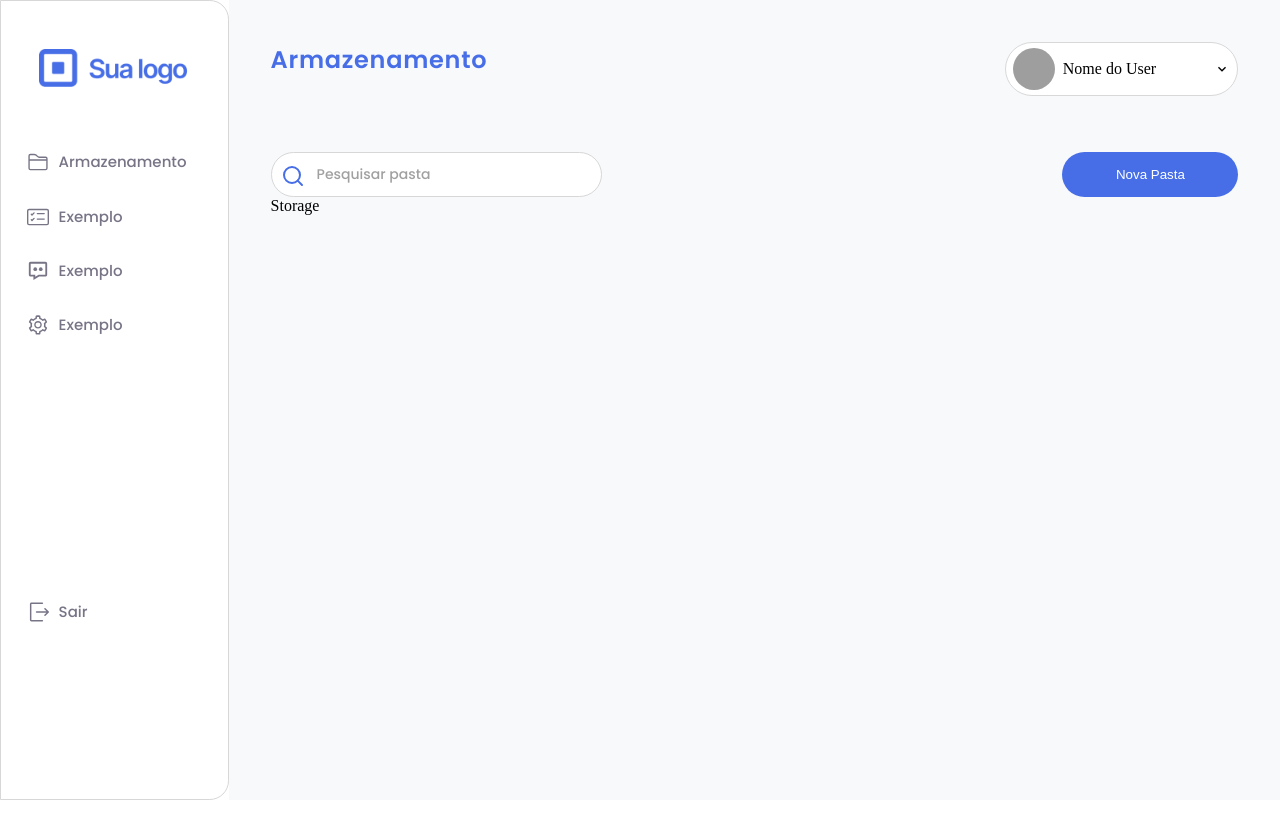
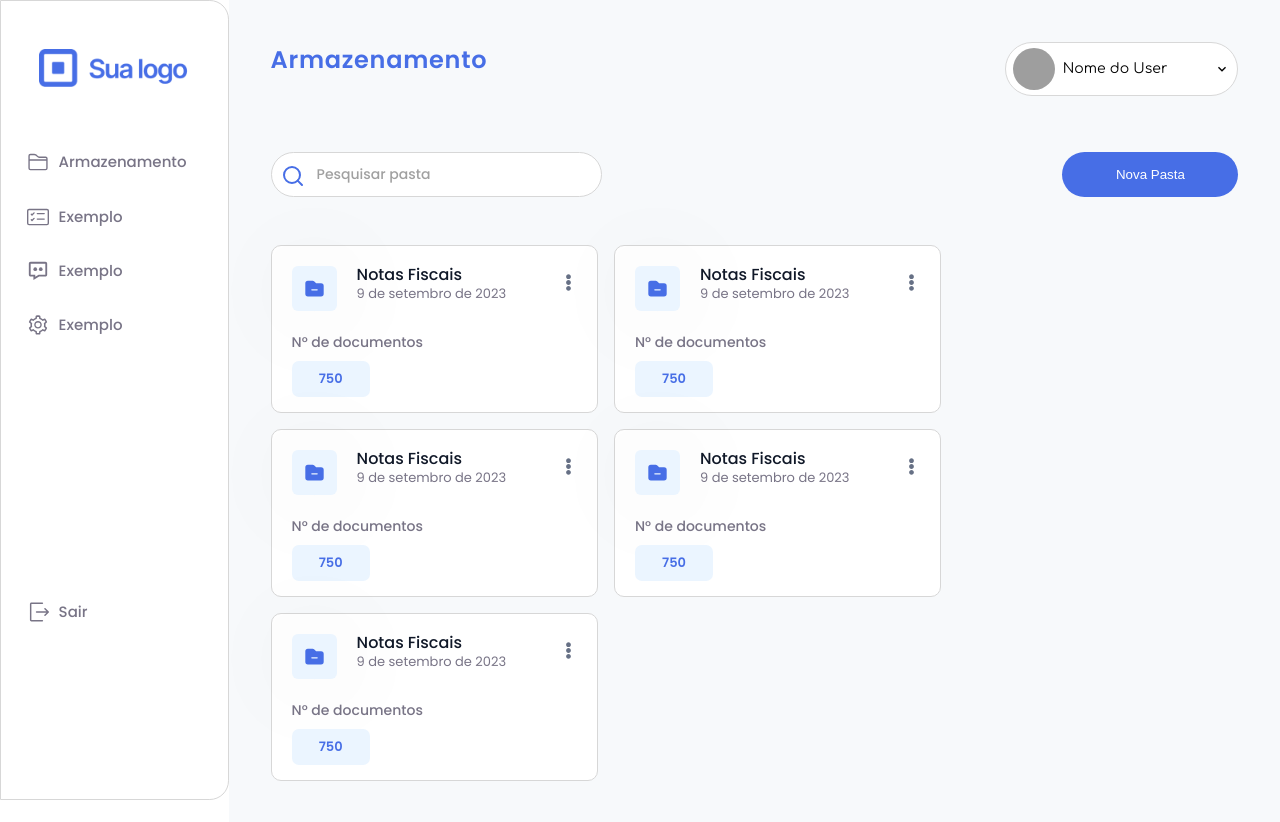
Before and after one commit to sararchh/filesCloud, a React (Vite) app in the folder client/: page /storage in a window 1280 px wide. Before the commit the page ends 800 px from the top, so only its background shows below. Built offline with nearby package versions, Linux system fonts and the light colour scheme; grey boxes are pictures that could not be loaded.

Commit message:
feat: storage

```diff
--- a/client/src/components/CardFolder/index.jsx
+++ b/client/src/components/CardFolder/index.jsx
@@ -1,10 +1,32 @@
 import React from "react";
+import { HiFolderMinus } from "react-icons/hi2";
+import { FaEllipsisV } from "react-icons/fa";
 
 import "./style.css";
 
 const CardFolder = () => {
   return (
-    <p>CardFolder</p>
+    <div className="containerCardFolder">
+
+      <div className="containerCardInfoFolder">
+        <div className="divFolderIcon">
+          <HiFolderMinus className="svgFolder" />
+        </div>
+
+        <div style={{ marginBottom: "1.2rem" }}>
+          <p className="textPoppinsTitleCardFolder">Notas Fiscais</p>
+          <p className="textPoppinsSubtitleCardFolder">9 de setembro de 2023</p>
+        </div>
+
+        <FaEllipsisV className="svgEllipsis" />
+      </div>
+
+      <p className="textPoppinsDocsCardFolder">N° de documentos</p>
+      <span className="spanQtdFiles">
+        <p className="textPoppinsDocsQtdFiles">750</p>
+      </span>
+
+    </div>
   );
 }
 
--- a/client/src/components/CardFolder/style.css
+++ b/client/src/components/CardFolder/style.css
@@ -0,0 +1,64 @@
+.containerCardFolder {
+  display: flex;
+  flex-direction: column;
+  align-items: flex-start;
+  padding: 20px;
+  gap: 10px;
+
+  width: 327.38px;
+  height: 168px;
+
+  background: #FFFFFF;
+  border: 1px solid #D7D7D7;
+  border-radius: 10px;
+
+  position: relative;
+}
+
+.divFolderIcon {
+  width: 45px;
+  height: 45px;
+  background: #EBF5FF;
+  mix-blend-mode: normal;
+  border-radius: 6px;
+  box-shadow: 0px 2px 100px rgba(0, 0, 0, 0.1);
+  display: flex;
+  align-items: center;
+  justify-content: center;
+  margin-right: 20px;
+}
+
+.svgFolder {
+  color: #476EE6;
+  height: 21px;
+  width: 21px;
+}
+
+.containerCardInfoFolder {
+  width: 90%;
+  display: flex;
+}
+
+.svgEllipsis {
+  color: #667085;
+  width: 17px;
+  height: 17px;
+
+  position: absolute;
+  top: 28px;
+  right: 20px;
+}
+
+.spanQtdFiles {
+  min-width: 78.12px;
+  width: 78.12px;
+  min-height: 36px;
+  height: 36px;
+
+  display: flex;
+  align-items: center;
+  justify-content: center;
+
+  background: #EBF5FF;
+  border-radius: 7px;
+}
--- a/client/src/index.css
+++ b/client/src/index.css
@@ -1,4 +1,5 @@
 @import url('https://fonts.googleapis.com/css2?family=Poppins:wght@400;500;600&display=swap');
+@import url('https://fonts.googleapis.com/css2?family=Comfortaa:wght@300;400;700&display=swap');
 
 *{
   margin: 0;
@@ -8,6 +9,7 @@
 
 html {
   scroll-behavior:smooth ;
+  word-wrap:  normal;
 
   @media screen and (max-width: 720px){
     font-size: 87.5%; /* 14px */
@@ -81,7 +83,6 @@ html {
   font-weight: 500;
   font-size: 13px;
   color: #000000;
-  word-wrap:  normal;
 }
 
 .textPoppinsButtonRegister {
@@ -92,3 +93,48 @@ html {
   text-align: center;
   color: #FFFFFF;
 }
+
+.textPoppinsTitleCardFolder {
+  font-family: 'Poppins';
+  font-style: normal;
+  font-weight: 500;
+  font-size: 16px;
+  line-height: 18px;
+  color: #101828;
+}
+
+.textPoppinsSubtitleCardFolder {
+  font-family: 'Poppins';
+  font-style: normal;
+  font-weight: 400;
+  font-size: 13px;
+  line-height: 20px;
+  color: #787486;
+}
+
+.textPoppinsDocsCardFolder {
+  font-family: 'Poppins';
+  font-style: normal;
+  font-weight: 500;
+  font-size: 14px;
+  line-height: 18px;
+  color: #787486;
+}
+
+.textPoppinsDocsQtdFiles {
+  font-family: 'Poppins';
+  font-style: normal;
+  font-weight: 600;
+  font-size: 13px;
+  line-height: 18px;
+  color: #476EE6;
+}
+
+.textConfortaa {
+  font-family: 'Comfortaa', cursive;
+  font-style: normal;
+  font-weight: 400;
+  font-size: 14px;
+  line-height: 16px;
+  color: #000000;
+}
--- a/client/src/layouts/MainLayout/MainLayout.jsx
+++ b/client/src/layouts/MainLayout/MainLayout.jsx
@@ -18,7 +18,7 @@ const MainLayout = ({ children }) => {
           <div className="contentHeaderUser">
             <div style={{display: "flex", alignItems:"center"}}>
               <img className="imgAvatar" src="https://http.cat/200" alt="avatar" />
-              <p>Nome do User</p>
+              <p className="textConfortaa">Nome do User</p>
             </div>
             <MdOutlineKeyboardArrowDown />
           </div>
--- a/client/src/pages/Storage/index.jsx
+++ b/client/src/pages/Storage/index.jsx
@@ -5,8 +5,10 @@ import Input from "../../components/Input";
 
 import { FiSearch } from "react-icons/fi";
 
+import Button from "../../components/Button";
+import CardFolder from "../../components/CardFolder";
+
 import "./style.css";
-import Button from "../../components/Button";
 
 const Storage = () => {
   const [valueInput, setValueInput] = useState();
@@ -19,6 +21,7 @@ const Storage = () => {
           <Input
             width="331px"
             height="45px"
+            outline="none"
             borderRadius="60px"
             border="1px solid #D7D7D7"
             background="#FFFFFF"
@@ -45,8 +48,14 @@ const Storage = () => {
         </Button>
       </div>
 
+      <div className="contentCardFolders">
+        <CardFolder />
+        <CardFolder />
+        <CardFolder />
+        <CardFolder />
+        <CardFolder />
+      </div>
 
-      <p>Storage</p>
     </MainLayout>
   );
 
--- a/client/src/pages/Storage/style.css
+++ b/client/src/pages/Storage/style.css
@@ -18,4 +18,11 @@
   display: flex;
   flex-direction: row;
   justify-content: space-between;
+  margin-bottom: 3rem;
 }
+
+.contentCardFolders {
+  display: flex;
+  flex-wrap: wrap;
+  gap: 1rem;
+}
```
Also changed, not shown: 7 other files (tests, documents, lock files or other folders).
